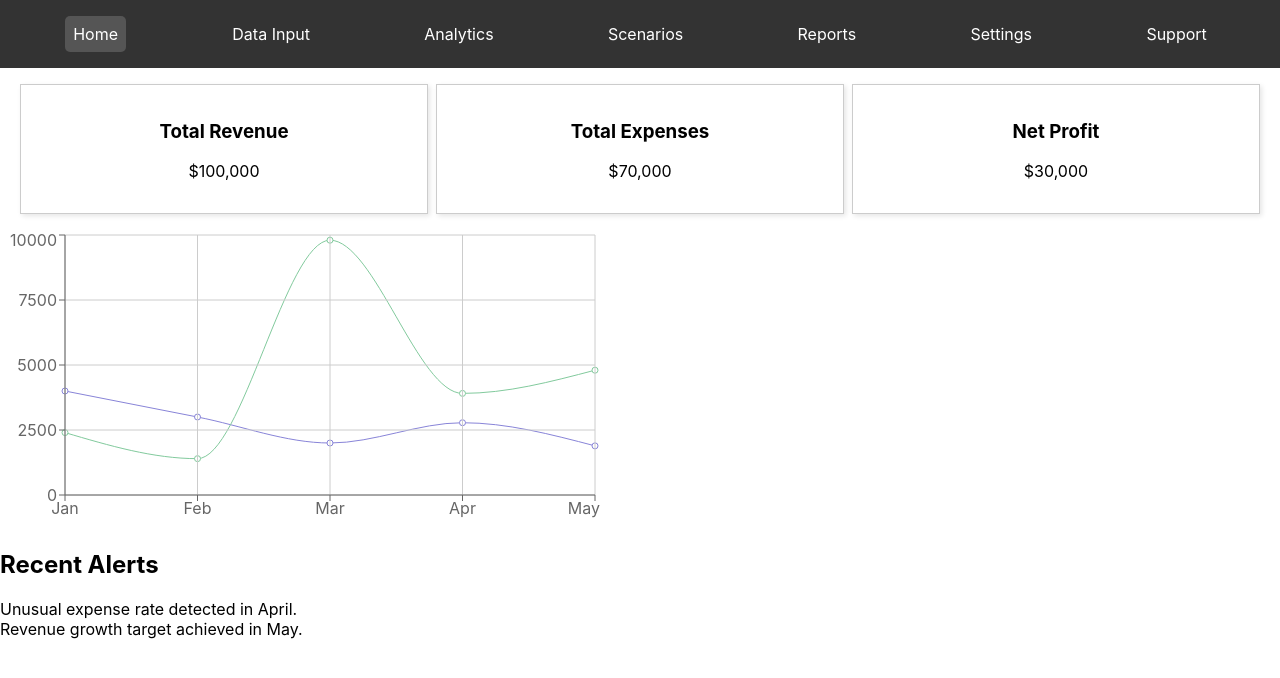
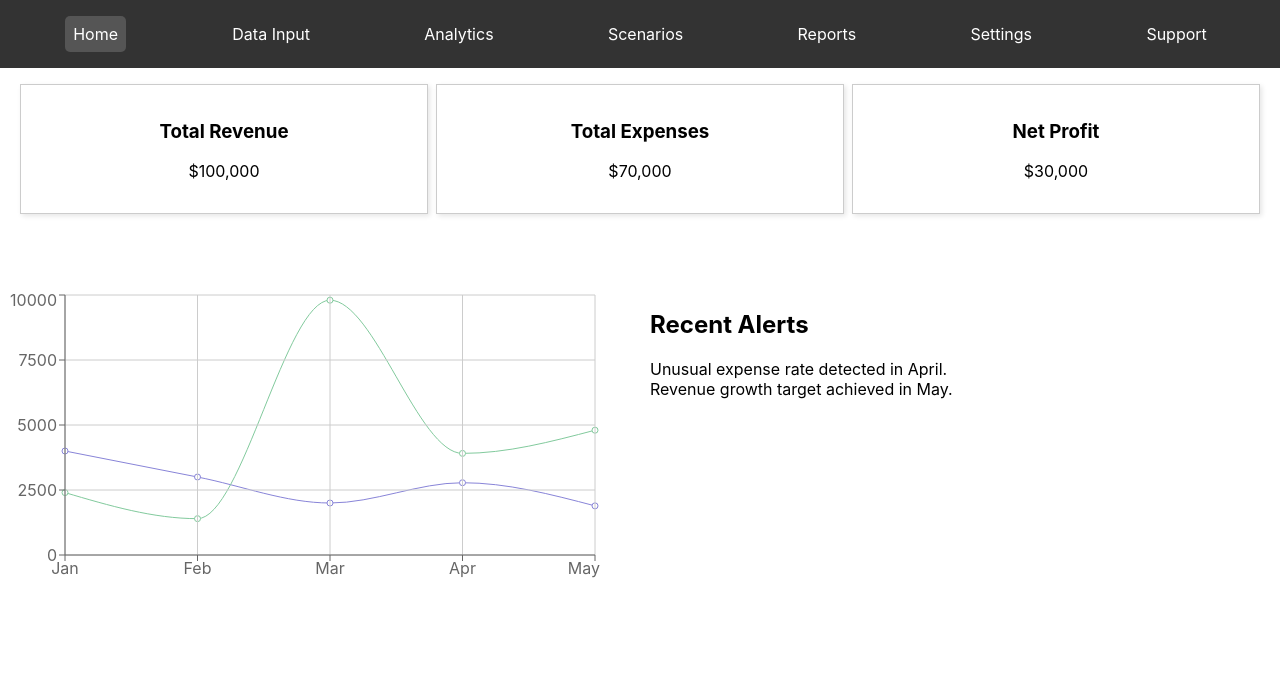
Before and after one commit to siddu1324/FinOptiX, a React (Create React App) app in the folder client/: page / in a window 1280 px wide. Shown: the top 678 px of the page. Built offline with nearby package versions, Linux system fonts and the light colour scheme.

Commit message:
homepage frontend edits

```diff
--- a/client/src/pages/HomePage.js
+++ b/client/src/pages/HomePage.js
@@ -8,8 +8,14 @@ const HomePage = () => {
   return (
     <div>
       <SummaryCards />
-      <FinancialGraphs />
-      <RecentAlerts />
+      <div className="content-container">
+        <div className="financial-graphs">
+          <FinancialGraphs />
+        </div>
+        <div className="recent-alerts">
+          <RecentAlerts />
+        </div>
+      </div>
     </div>
   );
 };
--- a/client/src/styles.css
+++ b/client/src/styles.css
@@ -83,3 +83,39 @@ nav {
     padding: 0.5rem;
     border-left: 3px solid #007bff;
   }
+
+  .content-container {
+    display: flex;
+    flex-wrap: wrap;  /* Allows items to wrap onto the next line if needed */
+  }
+
+  .home-graphs {
+    flex: 1 1 50%;  /* Grow and shrink from base of 50% */
+    min-width: 300px;  /* Prevents the components from being too small */
+    padding: 20px;
+    box-sizing: border-box;  /* Includes padding in the element's total width and height */
+  }
+
+  .home-alerts {
+    flex: 1 1 50%;  /* Grow and shrink from base of 50% */
+    min-width: 300px;  /* Prevents the components from being too small */
+    padding: 20px;
+    margin-left: 30px;  /* Increased left margin to move the alerts right */
+    box-sizing: border-box;  /* Includes padding in the element's total width and height */
+  }
+
+  @media (max-width: 768px) {
+    .home-graphs, .home-alerts {
+      flex: 1 1 100%;  /* Each component takes full width on smaller screens */
+      margin-left: 0;  /* Removes the left margin on smaller screens */
+    }
+  }
+
+  .financial-graphs {
+    margin-top: 60px;  /* Adds space above the graphs */
+  }
+
+  .recent-alerts {
+    margin-top: 60px;  /* Adds space above the alerts */
+    margin-left: 50px;  /* Keeps the left spacing as previously set */
+  }
```
